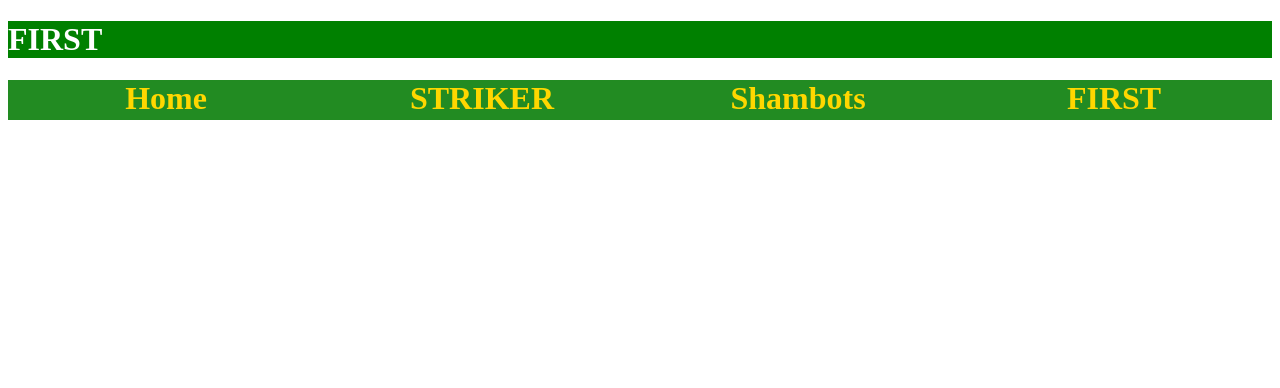
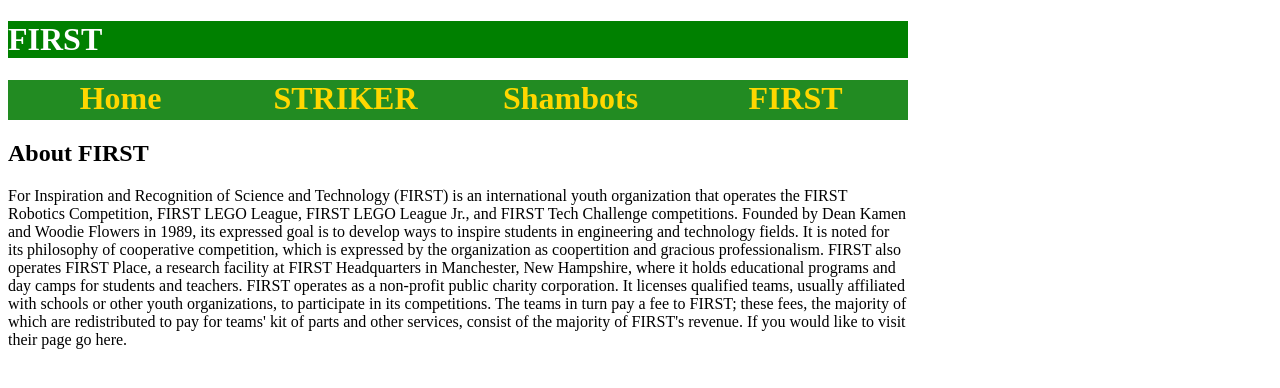
Before and after one commit to 0jpancho/StrikerWebFinal, a plain HTML site: page FIRST.html in a window 1280 px wide. Shown: the top 388 px of the page. Drawn offline with Linux system fonts and the light colour scheme.

Commit message:
Add files via upload

```diff
--- a/FIRST.html
+++ b/FIRST.html
@@ -17,6 +17,16 @@
         <a href="Shambots.html">Shambots</a>
         <a href="FIRST.html">FIRST</a>
       </nav>
+      <h2>
+          About FIRST
+      </h2>
+      <p>
+          For Inspiration and Recognition of Science and Technology (FIRST) is an international youth organization that operates the FIRST Robotics Competition, FIRST LEGO League, FIRST LEGO League Jr., and FIRST Tech Challenge competitions.
+Founded by Dean Kamen and Woodie Flowers in 1989, its expressed goal is to develop ways to inspire students in engineering and technology fields. It is noted for its philosophy of cooperative competition, which is expressed by the organization as coopertition and gracious professionalism.
+FIRST also operates FIRST Place, a research facility at FIRST Headquarters in Manchester, New Hampshire, where it holds educational programs and day camps for students and teachers.
+FIRST operates as a non-profit public charity corporation. It licenses qualified teams, usually affiliated with schools or other youth organizations, to participate in its competitions. The teams in turn pay a fee to FIRST; these fees, the majority of which are redistributed to pay for teams' kit of parts and other services, consist of the majority of FIRST's revenue.
+If you would like to visit their page go here.
+      </p>
     </header>
   </main>
 </body>
--- a/styles.css
+++ b/styles.css
@@ -1,3 +1,16 @@
+h1{
+  height:auto;
+  width:auto;
+  align-content: center;
+  color:white;
+  background-color:green;
+}
+
+main{
+    width: 900px;
+    height: 1200px;
+}
+
 nav{
     height: 40px;
     display: flex;
@@ -14,12 +27,5 @@ nav > a{
 }
 
 nav > a:hover{
-    background-color: #22aaff;
+    background-color: black;
 }
-h1{
-  height:auto;
-  width:auto;
-  align-content: center;
-  color:white;
-  background-color:green;
-}
```
Also changed, not shown: index.html (+3 -0 lines), FIRST_AcronymDefinition_RGB.jpg (added), FIRST_Horz_RGB.jpg (added), Green and Gold No Words.png (added), ShamBotFinalGold.jpg (added), ShamBotFinalGreen.jpg (added), full logo.png (added).
